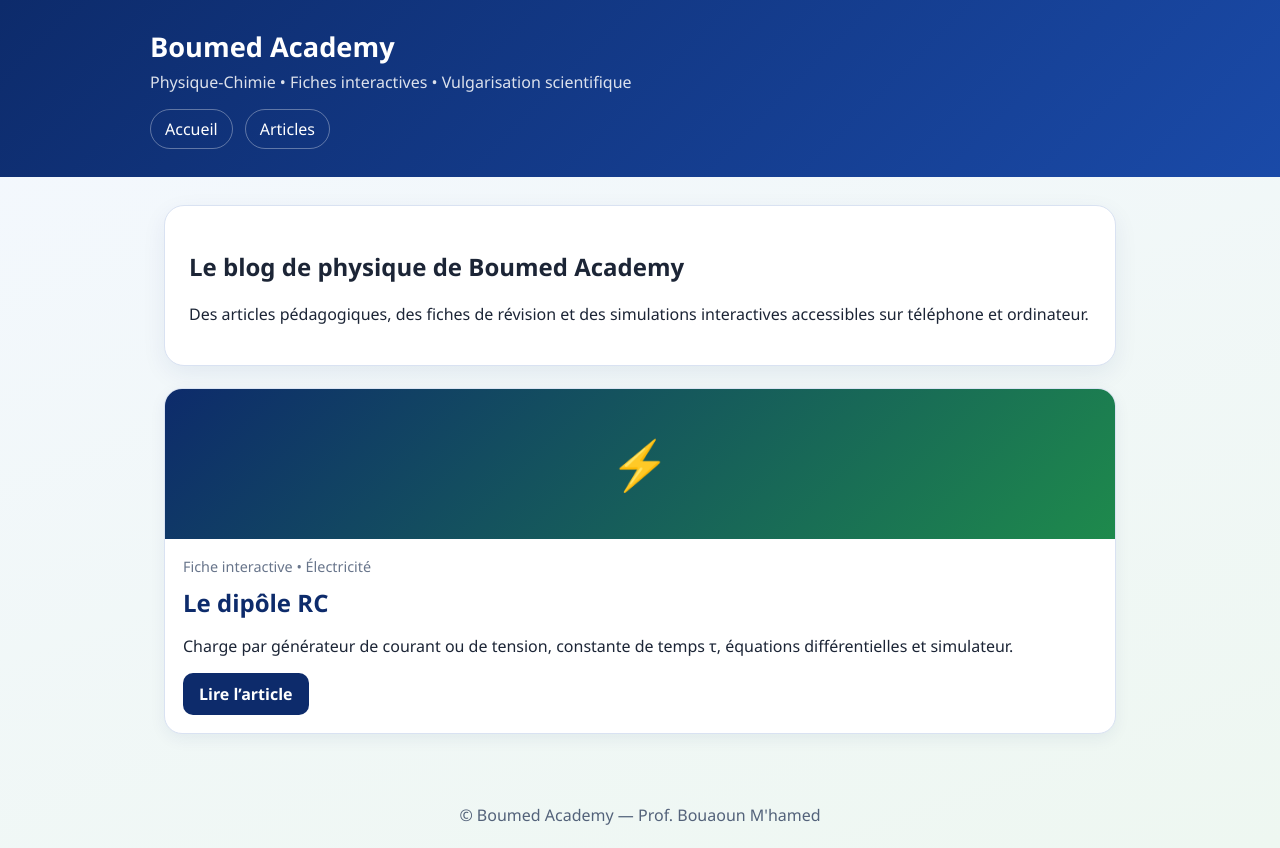
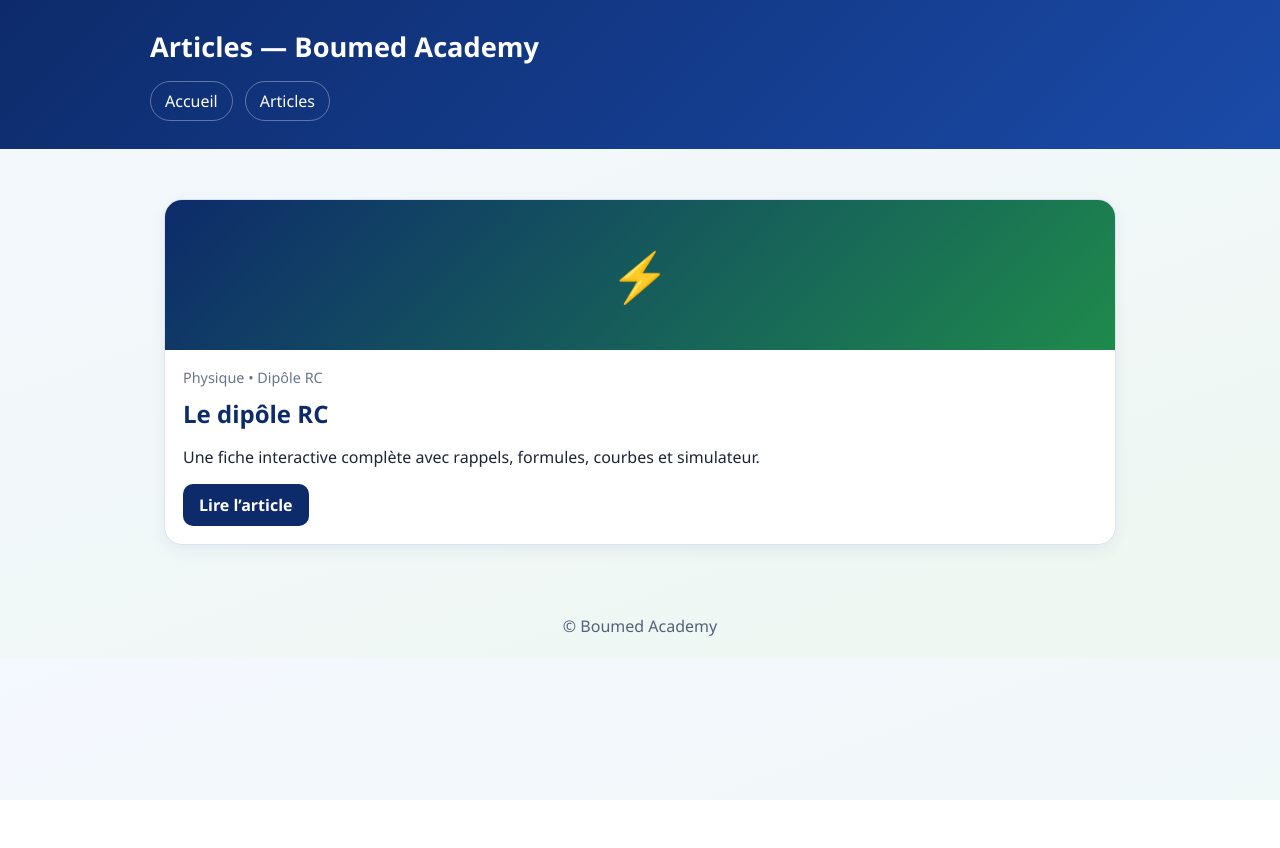
Before and after one commit to boumed22-gif/site, a plain HTML site: page index.html in a window 1280 px wide. After the commit the page ends 800 px from the top, so only its background shows below. Drawn offline with Linux system fonts and the light colour scheme; files that its build step writes are made by us from their sources.

Commit message:
Add files via upload

```diff
--- a/index.html
+++ b/index.html
@@ -3,38 +3,27 @@
 <head>
 <meta charset="utf-8">
 <meta name="viewport" content="width=device-width,initial-scale=1">
-<title>Boumed Academy — Blog de physique</title>
-<meta name="description" content="Cours, fiches interactives et articles de physique-chimie par le professeur Bouaoun M'hamed.">
-<link rel="stylesheet" href="assets/style.css">
+<title>Articles — Boumed Academy</title>
+<link rel="stylesheet" href="../assets/style.css">
 </head>
 <body>
-<header class="site-header">
-  <div class="wrap">
-    <div class="brand">Boumed Academy</div>
-    <div class="tagline">Physique-Chimie • Fiches interactives • Vulgarisation scientifique</div>
-    <nav class="nav">
-      <a href="./">Accueil</a>
-      <a href="blog/">Articles</a>
-    </nav>
-  </div>
-</header>
+<header class="site-header"><div class="wrap">
+<div class="brand">Articles — Boumed Academy</div>
+<nav class="nav"><a href="../">Accueil</a><a href="./">Articles</a></nav>
+</div></header>
 <main class="wrap">
-  <section class="hero">
-    <h1>Le blog de physique de Boumed Academy</h1>
-    <p>Des articles pédagogiques, des fiches de révision et des simulations interactives accessibles sur téléphone et ordinateur.</p>
-  </section>
 <section class="grid">
 <article class="card">
 <div class="card-top">⚡</div>
 <div class="card-body">
-        <div class="meta">Fiche interactive • Électricité</div>
+<div class="meta">Physique • Dipôle RC</div>
 <h2>Le dipôle RC</h2>
-        <p>Charge par générateur de courant ou de tension, constante de temps τ, équations différentielles et simulateur.</p>
-        <a class="btn" href="blog/dipole-rc/">Lire l’article</a>
+<p>Une fiche interactive complète avec rappels, formules, courbes et simulateur.</p>
+<a class="btn" href="dipole-rc/">Lire l’article</a>
 </div>
 </article>
 </section>
 </main>
-<footer>© Boumed Academy — Prof. Bouaoun M'hamed</footer>
+<footer>© Boumed Academy</footer>
 </body>
 </html>
```
Lines whose indentation alone changed are shown as unchanged.
